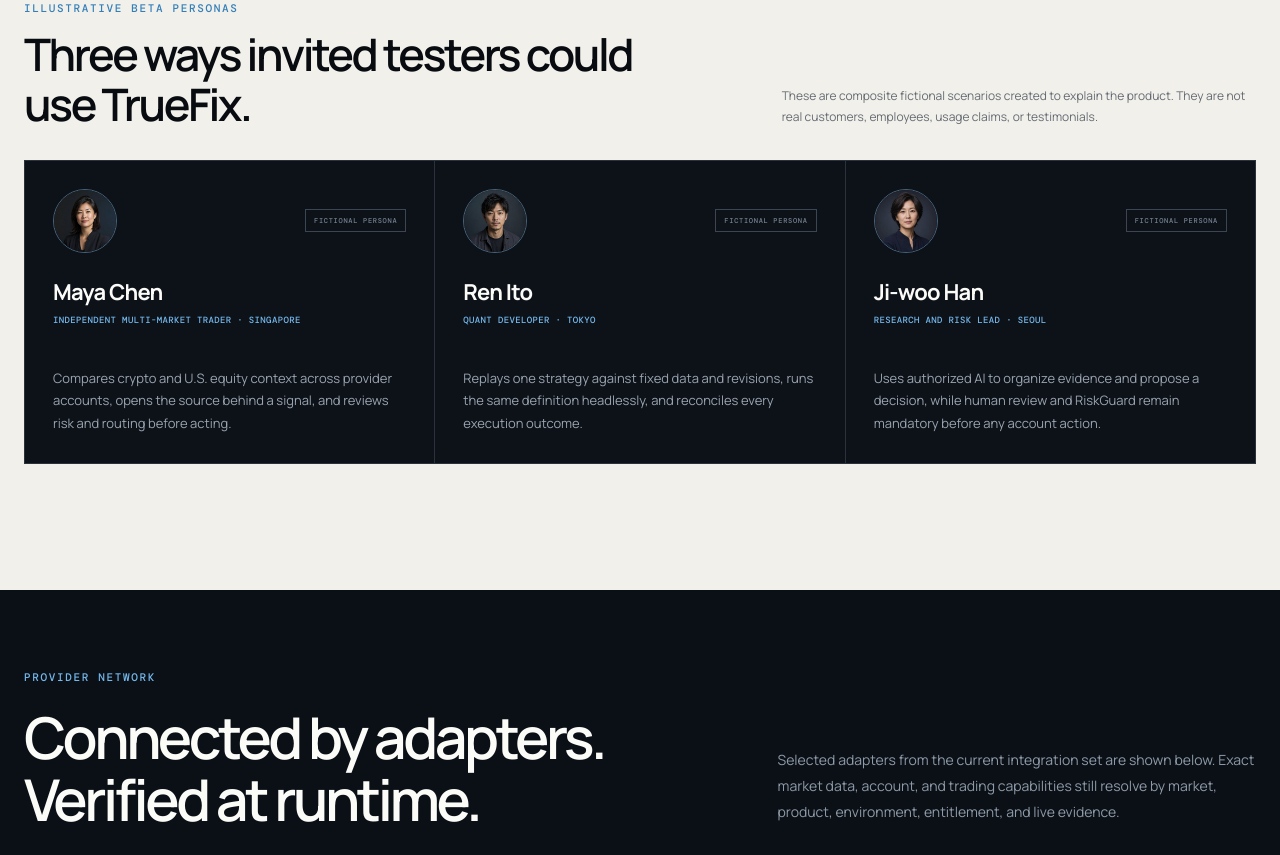
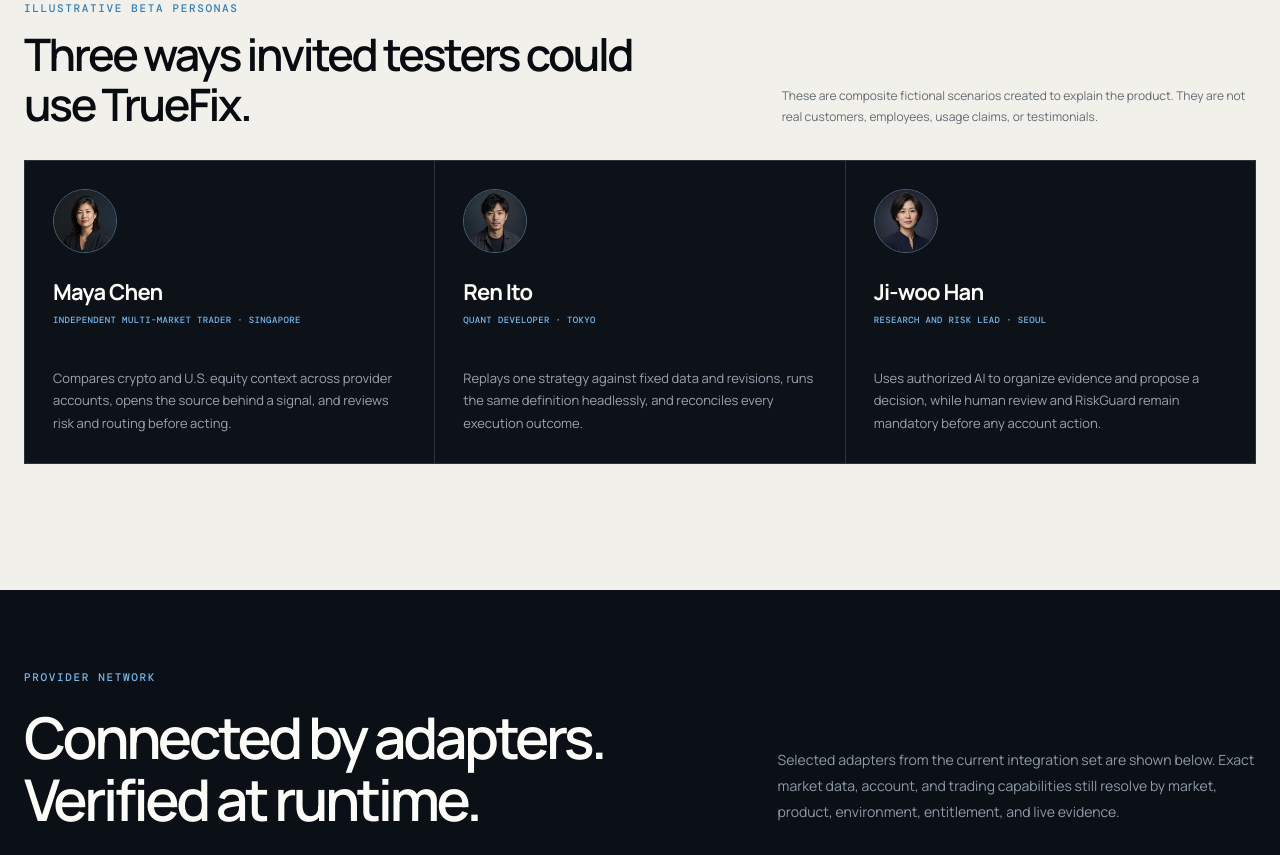
Before and after one commit to truefix-labs/truefix-labs.github.io, a plain HTML site: page index.html in a window 1280 px wide. Shown: the part 3285-4140 px from the top of the page. Drawn offline with nearby package versions, Linux system fonts and the light colour scheme; no server answers.

Commit message:
refactor: remove fictional persona badges

```diff
--- a/index.html
+++ b/index.html
@@ -181,17 +181,17 @@
         </div>
         <div class="persona-grid">
           <article class="persona-card reveal">
-            <div class="persona-top"><span class="persona-avatar" aria-hidden="true"><img src="assets/personas/maya-chen.jpg" alt="" width="480" height="480" loading="lazy" decoding="async" /></span><span class="persona-badge" data-i18n="overview.personas.badge">FICTIONAL PERSONA</span></div>
+            <div class="persona-top"><span class="persona-avatar" aria-hidden="true"><img src="assets/personas/maya-chen.jpg" alt="" width="480" height="480" loading="lazy" decoding="async" /></span></div>
             <h4>Maya Chen</h4><p class="persona-role" data-i18n="overview.maya.role">Independent multi-market trader · Singapore</p>
             <p data-i18n="overview.maya.task">Compares crypto and U.S. equity context across provider accounts, opens the source behind a signal, and reviews risk and routing before acting.</p>
           </article>
           <article class="persona-card reveal" data-delay="1">
-            <div class="persona-top"><span class="persona-avatar" aria-hidden="true"><img src="assets/personas/ren-ito.jpg" alt="" width="480" height="480" loading="lazy" decoding="async" /></span><span class="persona-badge" data-i18n="overview.personas.badge">FICTIONAL PERSONA</span></div>
+            <div class="persona-top"><span class="persona-avatar" aria-hidden="true"><img src="assets/personas/ren-ito.jpg" alt="" width="480" height="480" loading="lazy" decoding="async" /></span></div>
             <h4>Ren Ito</h4><p class="persona-role" data-i18n="overview.ren.role">Quant developer · Tokyo</p>
             <p data-i18n="overview.ren.task">Replays one strategy against fixed data and revisions, runs the same definition headlessly, and reconciles every execution outcome.</p>
           </article>
           <article class="persona-card reveal" data-delay="2">
-            <div class="persona-top"><span class="persona-avatar" aria-hidden="true"><img src="assets/personas/ji-woo-han.jpg" alt="" width="480" height="480" loading="lazy" decoding="async" /></span><span class="persona-badge" data-i18n="overview.personas.badge">FICTIONAL PERSONA</span></div>
+            <div class="persona-top"><span class="persona-avatar" aria-hidden="true"><img src="assets/personas/ji-woo-han.jpg" alt="" width="480" height="480" loading="lazy" decoding="async" /></span></div>
             <h4>Ji-woo Han</h4><p class="persona-role" data-i18n="overview.jiwoo.role">Research and risk lead · Seoul</p>
             <p data-i18n="overview.jiwoo.task">Uses authorized AI to organize evidence and propose a decision, while human review and RiskGuard remain mandatory before any account action.</p>
           </article>
--- a/script.js
+++ b/script.js
@@ -32,7 +32,6 @@
     'overview.work.body': 'A user can inspect a signal and its sources, replay a strategy, choose an authorized account, review fees and risk, then submit and reconcile the result.',
     'overview.personas.eyebrow': 'ILLUSTRATIVE BETA PERSONAS', 'overview.personas.title': 'Three ways invited testers could use TrueFix.',
     'overview.personas.disclosure': 'These are composite fictional scenarios created to explain the product. They are not real customers, employees, usage claims, or testimonials.',
-    'overview.personas.badge': 'FICTIONAL PERSONA',
     'overview.maya.role': 'Independent multi-market trader · Singapore',
     'overview.maya.task': 'Compares crypto and U.S. equity context across provider accounts, opens the source behind a signal, and reviews risk and routing before acting.',
     'overview.ren.role': 'Quant developer · Tokyo',
@@ -120,7 +119,6 @@
     'overview.work.body': '用户可以检查信号及其来源、回放策略、选择已授权账户、审查费用与风险，然后提交订单并核对执行结果。',
     'overview.personas.eyebrow': '私测使用情景示例', 'overview.personas.title': '三种受邀测试者可能使用 TrueFix 的方式。',
     'overview.personas.disclosure': '以下均为解释产品而创作的复合虚构情景，不是真实客户、员工、使用数据或客户评价。',
-    'overview.personas.badge': '虚构示例人物',
     'overview.maya.role': '独立多市场交易者 · 新加坡',
     'overview.maya.task': '跨 Provider 账户比较加密资产与美股信息，打开信号背后的原始来源，并在行动前检查风险和路由。',
     'overview.ren.role': '量化开发者 · 东京',
@@ -208,7 +206,6 @@
     'overview.work.body': '신호와 출처를 확인하고, 전략을 리플레이하고, 권한이 있는 계정을 선택하고, 비용과 리스크를 검토한 뒤 주문과 결과를 대조할 수 있습니다.',
     'overview.personas.eyebrow': '베타 사용 시나리오 예시', 'overview.personas.title': '초대 테스터가 TrueFix를 사용할 수 있는 세 가지 방식.',
     'overview.personas.disclosure': '제품 설명을 위해 만든 복합 가상 시나리오입니다. 실제 고객, 직원, 사용 실적 또는 추천사가 아닙니다.',
-    'overview.personas.badge': '가상 예시 인물',
     'overview.maya.role': '독립 멀티마켓 트레이더 · 싱가포르',
     'overview.maya.task': 'Provider 계정 전반에서 암호화폐와 미국 주식 정보를 비교하고, 신호의 원본 출처를 연 뒤 행동 전에 리스크와 경로를 검토합니다.',
     'overview.ren.role': '퀀트 개발자 · 도쿄',
@@ -296,7 +293,6 @@
     'overview.work.body': 'シグナルと出所を確認し、戦略をリプレイし、認可済み口座を選び、費用とリスクをレビューしてから注文を送信し、結果を照合できます。',
     'overview.personas.eyebrow': 'ベータ利用シナリオ例', 'overview.personas.title': '招待テスターがTrueFixを利用する三つの例。',
     'overview.personas.disclosure': '製品説明のために作成した複合的な架空シナリオです。実在の顧客、従業員、利用実績、推薦コメントではありません。',
-    'overview.personas.badge': '架空の人物例',
     'overview.maya.role': '独立系マルチマーケットトレーダー · シンガポール',
     'overview.maya.task': 'Provider口座をまたいで暗号資産と米国株の情報を比較し、シグナルの元情報を開き、行動前にリスクとルートを確認します。',
     'overview.ren.role': 'クオンツ開発者 · 東京',
--- a/styles.css
+++ b/styles.css
@@ -162,7 +162,6 @@
 .persona-avatar { display:grid; width:64px; height:64px; flex:0 0 64px; place-items:center; overflow:hidden; border:1px solid #47637a; border-radius:50%; background:#15212c; }
 .persona-avatar img { width:100%; height:100%; object-fit:cover; transition:transform .35s,filter .35s; }
 .persona-card:hover .persona-avatar img { filter:saturate(1.05); transform:scale(1.06); }
-.persona-badge { border:1px solid #3b4652; padding:7px 8px; color:#778391; font:500 7px/1 var(--font-mono); letter-spacing:.1em; }
 .persona-card h4 { margin:0; font-size:22px; font-weight:650; letter-spacing:-.035em; }
 .persona-role { min-height:34px; margin:7px 0 19px; color:var(--blue); font:500 9px/1.5 var(--font-mono); letter-spacing:.04em; text-transform:uppercase; }
 .persona-card > p:last-child { margin:0; color:#9aa4af; font-size:13px; line-height:1.75; }
```
